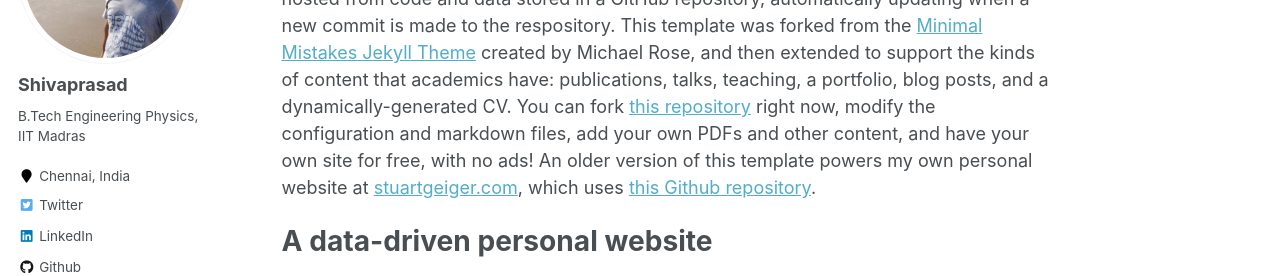
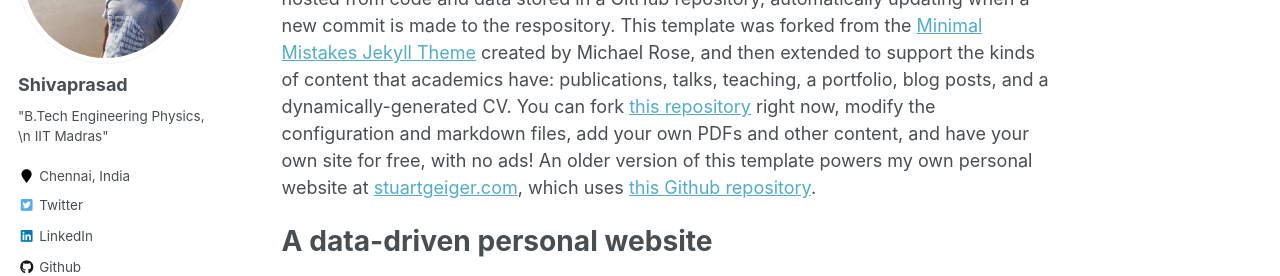
Before and after one commit to shivaprasaduh/shivaprasaduh.github.io, a Jekyll site: the page built from _pages/about.md, in a window 1280 px wide. Shown: the part 229-505 px from the top of the page. Built offline with Jekyll 4.4.1, drawn with Linux system fonts in a browser that asks for light colours.

Commit message:
new line

```diff
--- a/_config.yml
+++ b/_config.yml
@@ -82,7 +82,10 @@ analytics:
 author:
   name             : "Shivaprasad"
   avatar           : "shivaprasad.jpg"
-  bio              : "B.Tech Engineering Physics,\n IIT Madras"
+  bio              : |+
+                      "B.Tech Engineering Physics, \n
+
+                      IIT Madras"
   location         : "Chennai, India"
   employer         :
   pubmed           :
```
